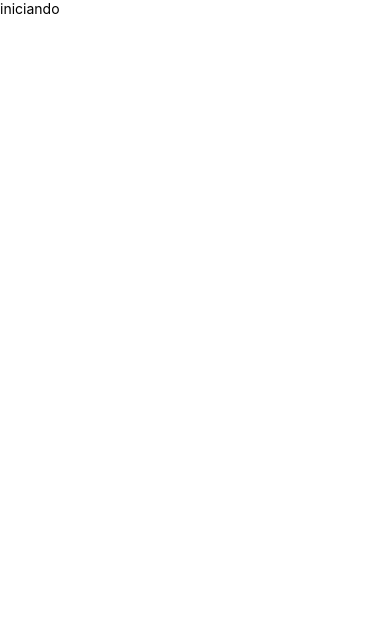
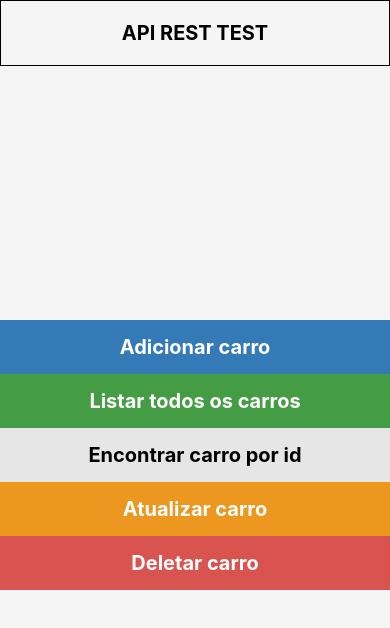
Before and after one commit to AndersonKV/test_bhut, a React Native app: screen /Home in a window 390 px wide. Shown: the top 628 px of the page. Built offline with nearby package versions, Linux system fonts and the light colour scheme.

Commit message:
adicionando navigator e rota home

```diff
--- a/App.tsx
+++ b/App.tsx
@@ -1,13 +1,14 @@
 /* eslint-disable react/react-in-jsx-scope */
 import React from 'react';
-import {View, Text, StyleSheet} from 'react-native';
+import {
+  View,
+  Text,
+  StyleSheet,
+  TouchableOpacity,
+  Pressable,
+} from 'react-native';
+import Routes from './src/routes';
 
 export default function App() {
-  return (
-    <View>
-      <Text>iniciando</Text>
-    </View>
-  );
+  return <Routes />;
 }
-
-const styles = StyleSheet.create({});
--- a/package.json
+++ b/package.json
@@ -12,6 +12,7 @@
   "dependencies": {
     "@react-native-community/masked-view": "^0.1.11",
     "@react-navigation/native": "^6.0.12",
+    "@react-navigation/native-stack": "^6.8.0",
     "@react-navigation/stack": "^6.2.3",
     "react": "18.1.0",
     "react-native": "0.70.0",
--- /dev/null
+++ b/src/routes/index.tsx
@@ -0,0 +1,23 @@
+import * as React from 'react';
+import {NavigationContainer} from '@react-navigation/native';
+
+import {createNativeStackNavigator} from '@react-navigation/native-stack';
+import Home from '../screen/home';
+
+const Stack = createNativeStackNavigator();
+
+export default function Routes() {
+  return (
+    <NavigationContainer>
+      <Stack.Navigator>
+        <Stack.Screen
+          options={{
+            headerShown: false,
+          }}
+          name="Home"
+          component={Home}
+        />
+      </Stack.Navigator>
+    </NavigationContainer>
+  );
+}
--- /dev/null
+++ b/src/screen/home/index.tsx
@@ -0,0 +1,102 @@
+import React from 'react';
+import {
+  View,
+  Text,
+  StyleSheet,
+  TouchableOpacity,
+  Pressable,
+} from 'react-native';
+
+interface Props {
+  handle: () => void;
+  title: string;
+  color: string;
+  background: string;
+}
+
+const Indicator = ({title, color, background, handle}: Props) => {
+  return (
+    <TouchableOpacity onPress={() => handle()}>
+      <View style={[styles.button, {backgroundColor: background}]}>
+        <Text style={[styles.text, {color: color}]}>{title}</Text>
+      </View>
+    </TouchableOpacity>
+  );
+};
+
+export default function Home() {
+  function handle() {
+    console.log('click');
+  }
+
+  return (
+    <View
+      style={{
+        flex: 1,
+        backgroundColor: 'whitesmoke',
+      }}>
+      <View style={{padding: 20, borderWidth: 1}}>
+        <Text
+          style={{
+            fontSize: 20,
+            fontWeight: 'bold',
+            color: 'black',
+            textAlign: 'center',
+          }}>
+          API REST TEST
+        </Text>
+      </View>
+
+      <View
+        style={{
+          flex: 1,
+          justifyContent: 'center',
+        }}>
+        <Indicator
+          title="Adicionar carro"
+          background="#337ab7"
+          color="#fff"
+          handle={handle}
+        />
+
+        <Indicator
+          title="Listar todos os carros"
+          background="#449d44"
+          color="white"
+          handle={handle}
+        />
+
+        <Indicator
+          title="Encontrar carro por id"
+          background="#e6e6e6"
+          color="#000"
+          handle={handle}
+        />
+
+        <Indicator
+          title="Atualizar carro"
+          background="#ec971f"
+          color="white"
+          handle={handle}
+        />
+
+        <Indicator
+          title="Deletar carro"
+          background="#d9534f"
+          color="white"
+          handle={handle}
+        />
+      </View>
+    </View>
+  );
+}
+
+const styles = StyleSheet.create({
+  button: {
+    alignItems: 'center',
+    justifyContent: 'center',
+    paddingVertical: 15,
+    borderColor: 'none',
+  },
+  text: {fontWeight: 'bold', fontSize: 20},
+});
```
Also changed, not shown: 1 other file (tests, documents, lock files or other folders).
